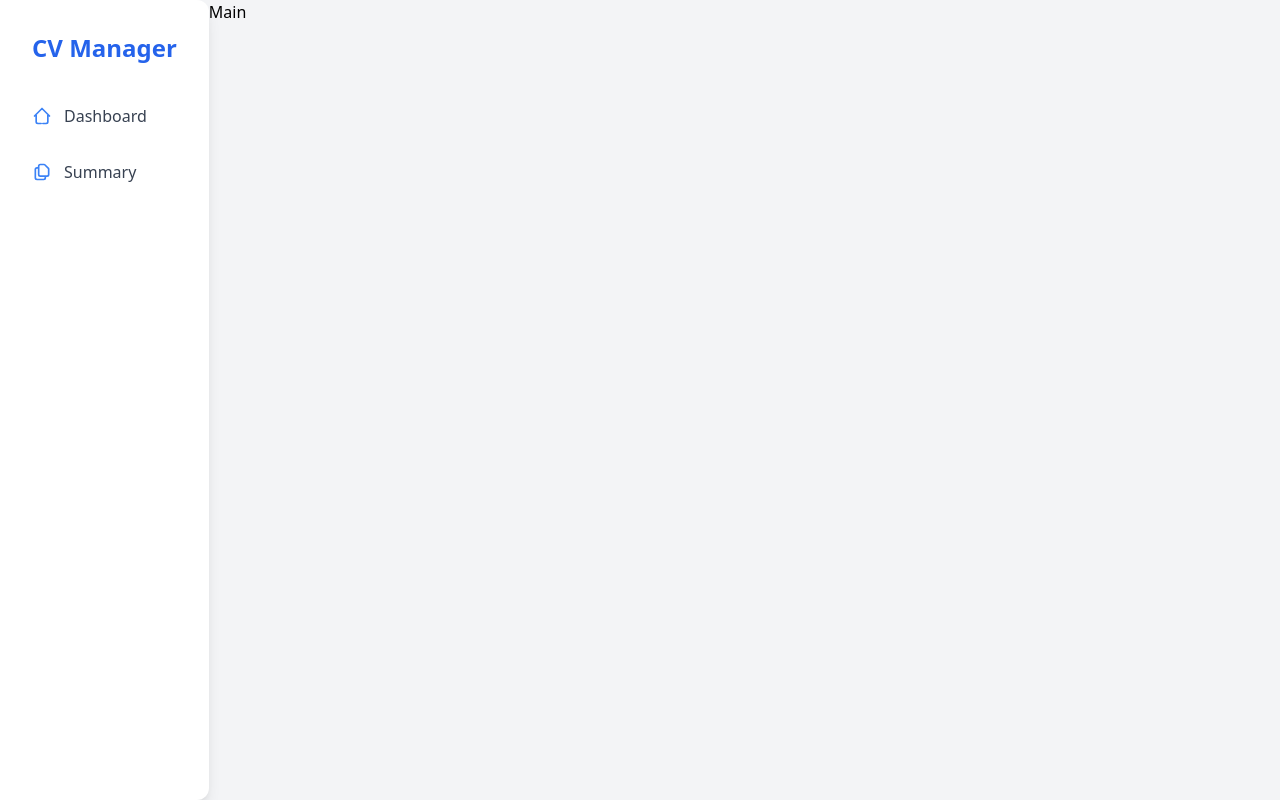
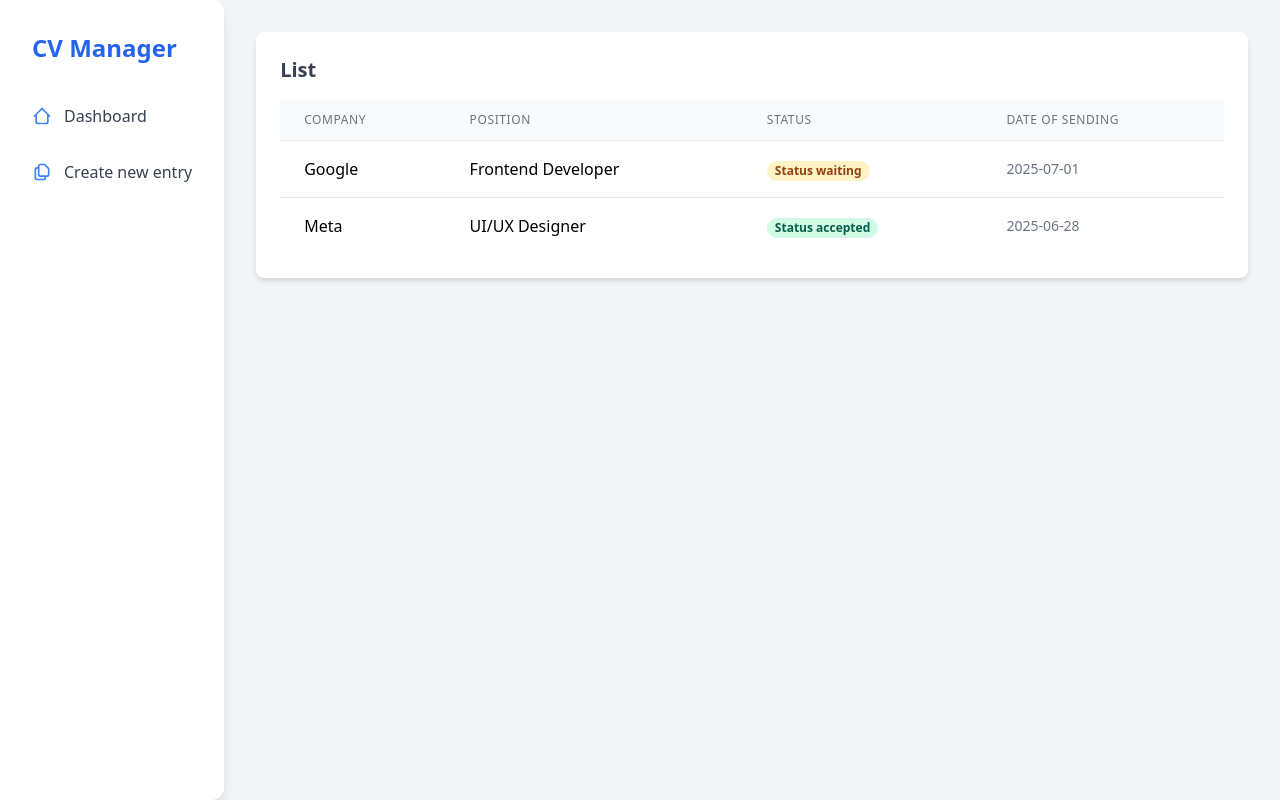
Before and after one commit to Hinzeq/cv-manager-frontend, a Vue app: page / in a window 1280 px wide. Built offline with nearby package versions, Linux system fonts and the light colour scheme.

Commit message:
created main view

```diff
--- a/src/components/NavigationComponent.vue
+++ b/src/components/NavigationComponent.vue
@@ -5,19 +5,26 @@
     <nav class="w-auto md:w-full">
         <ul class="flex flex-row md:flex-col space-x-4 md:space-x-0 space-y-0 md:space-y-4">
             <li>
-                <router-link to="/" class="flex items-center text-gray-700 hover:text-blue-600 font-medium transition-colors duration-200 py-2">
-                    <svg class="w-5 h-5 mr-0 md:mr-3 text-blue-500" fill="none" stroke="currentColor" viewBox="0 0 24 24" xmlns="http://www.w3.org/2000/svg">
-                        <path stroke-linecap="round" stroke-linejoin="round" stroke-width="2" d="M3 12l9-9 9 9M5 10v9a2 2 0 002 2h4M19 10v9a2 2 0 01-2 2h-4"></path>
+                <router-link to="/"
+                    class="flex items-center text-gray-700 hover:text-blue-600 font-medium transition-colors duration-200 py-2">
+                    <svg class="w-5 h-5 mr-0 md:mr-3 text-blue-500" fill="none" stroke="currentColor"
+                        viewBox="0 0 24 24" xmlns="http://www.w3.org/2000/svg">
+                        <path stroke-linecap="round" stroke-linejoin="round" stroke-width="2"
+                            d="M3 12l9-9 9 9M5 10v9a2 2 0 002 2h4M19 10v9a2 2 0 01-2 2h-4"></path>
                     </svg>
                     <span class="hidden md:inline">Dashboard</span>
                 </router-link>
             </li>
             <li>
-                <router-link to="/summary" class="flex items-center text-gray-700 hover:text-blue-600 font-medium transition-colors duration-200 py-2">
-                    <svg class="w-5 h-5 mr-0 md:mr-3 text-blue-500" fill="none" stroke="currentColor" viewBox="0 0 24 24" xmlns="http://www.w3.org/2000/svg">
-                        <path stroke-linecap="round" stroke-linejoin="round" stroke-width="2" d="M8 7v8a2 2 0 002 2h6M8 7V5a2 2 0 012-2h4.586a1 1 0 01.707.293l4.414 4.414a1 1 0 01.293.707V15a2 2 0 01-2 2h-2M8 7H6a2 2 0 00-2 2v10a2 2 0 002 2h8a2 2 0 002-2v-2"></path>
+                <router-link to="/new-entry"
+                    class="flex items-center text-gray-700 hover:text-blue-600 font-medium transition-colors duration-200 py-2">
+                    <svg class="w-5 h-5 mr-0 md:mr-3 text-blue-500" fill="none" stroke="currentColor"
+                        viewBox="0 0 24 24" xmlns="http://www.w3.org/2000/svg">
+                        <path stroke-linecap="round" stroke-linejoin="round" stroke-width="2"
+                            d="M8 7v8a2 2 0 002 2h6M8 7V5a2 2 0 012-2h4.586a1 1 0 01.707.293l4.414 4.414a1 1 0 01.293.707V15a2 2 0 01-2 2h-2M8 7H6a2 2 0 00-2 2v10a2 2 0 002 2h8a2 2 0 002-2v-2">
+                        </path>
                     </svg>
-                    <span class="hidden md:inline">Summary</span>
+                    <span class="hidden md:inline">Create new entry</span>
                 </router-link>
             </li>
         </ul>
--- a/src/router/index.js
+++ b/src/router/index.js
@@ -2,7 +2,7 @@ import { createMemoryHistory, createRouter } from 'vue-router'
 
 import LayoutView from '@/views/LayoutView.vue'
 import MainView from '@/views/MainView.vue'
-import SummaryView from '@/views/SummaryView.vue'
+import NewEntryView from '@/views/NewEntryView.vue'
 
 const routes = [
     {
@@ -14,8 +14,8 @@ const routes = [
                 component: MainView
             },
             {
-                path: 'summary',
-                component: SummaryView
+                path: 'new-entry',
+                component: NewEntryView
             }
         ]
     },
--- a/src/views/LayoutView.vue
+++ b/src/views/LayoutView.vue
@@ -3,11 +3,7 @@
         <aside class="w=1/5 bg-white shadow-lg p-8 rounded-r-xl border-gray-200">
             <NavigationComponent />
         </aside>
-        <aside class="w=4/5">
-            <div>
-                <router-view></router-view>
-            </div>
-        </aside>
+        <router-view></router-view>
     </div>
 </template>
 
--- a/src/views/MainView.vue
+++ b/src/views/MainView.vue
@@ -1,7 +1,51 @@
 <template>
-    <div>
-        Main
-    </div>
+    <main class="flex-1 p-8 overflow-y-auto pt-[90px] md:pt-8 md:ml-0">
+        <div class="bg-white p-6 rounded-lg shadow-md overflow-x-auto">
+            <h3 class="text-xl font-semibold text-gray-700 mb-4">List</h3>
+            <table class="min-w-full divide-y divide-gray-200">
+                <thead class="bg-gray-50">
+                    <tr>
+                        <th scope="col"
+                            class="px-6 py-3 text-left text-xs font-medium text-gray-500 uppercase tracking-wider">
+                            Company</th>
+                        <th scope="col"
+                            class="px-6 py-3 text-left text-xs font-medium text-gray-500 uppercase tracking-wider">
+                            Position</th>
+                        <th scope="col"
+                            class="px-6 py-3 text-left text-xs font-medium text-gray-500 uppercase tracking-wider">
+                            Status</th>
+                        <th scope="col"
+                            class="px-6 py-3 text-left text-xs font-medium text-gray-500 uppercase tracking-wider">Date
+                            of sending</th>
+                    </tr>
+                </thead>
+                <tbody class="bg-white divide-y divide-gray-200">
+                    <tr>
+                        <td class="px-6 py-4 whitespace-nowrap">Google</td>
+                        <td class="px-6 py-4 whitespace-nowrap">Frontend Developer</td>
+                        <td class="px-6 py-4 whitespace-nowrap">
+                            <span
+                                class="px-2 inline-flex text-xs leading-5 font-semibold rounded-full bg-yellow-100 text-yellow-800">
+                                Status waiting
+                            </span>
+                        </td>
+                        <td class="px-6 py-4 whitespace-nowrap text-sm text-gray-500">2025-07-01</td>
+                    </tr>
+                    <tr>
+                        <td class="px-6 py-4 whitespace-nowrap">Meta</td>
+                        <td class="px-6 py-4 whitespace-nowrap">UI/UX Designer</td>
+                        <td class="px-6 py-4 whitespace-nowrap">
+                            <span
+                                class="px-2 inline-flex text-xs leading-5 font-semibold rounded-full bg-green-100 text-green-800">
+                                Status accepted
+                            </span>
+                        </td>
+                        <td class="px-6 py-4 whitespace-nowrap text-sm text-gray-500">2025-06-28</td>
+                    </tr>
+                </tbody>
+            </table>
+        </div>
+    </main>
 </template>
 
 <script>
--- a/src/views/SummaryView.vue
+++ b/src/views/NewEntryView.vue
@@ -1,6 +1,6 @@
 <template>
     <div>
-        Summary
+        Form
     </div>
 </template>
 
```
Also changed, not shown: layout.txt (deleted).
